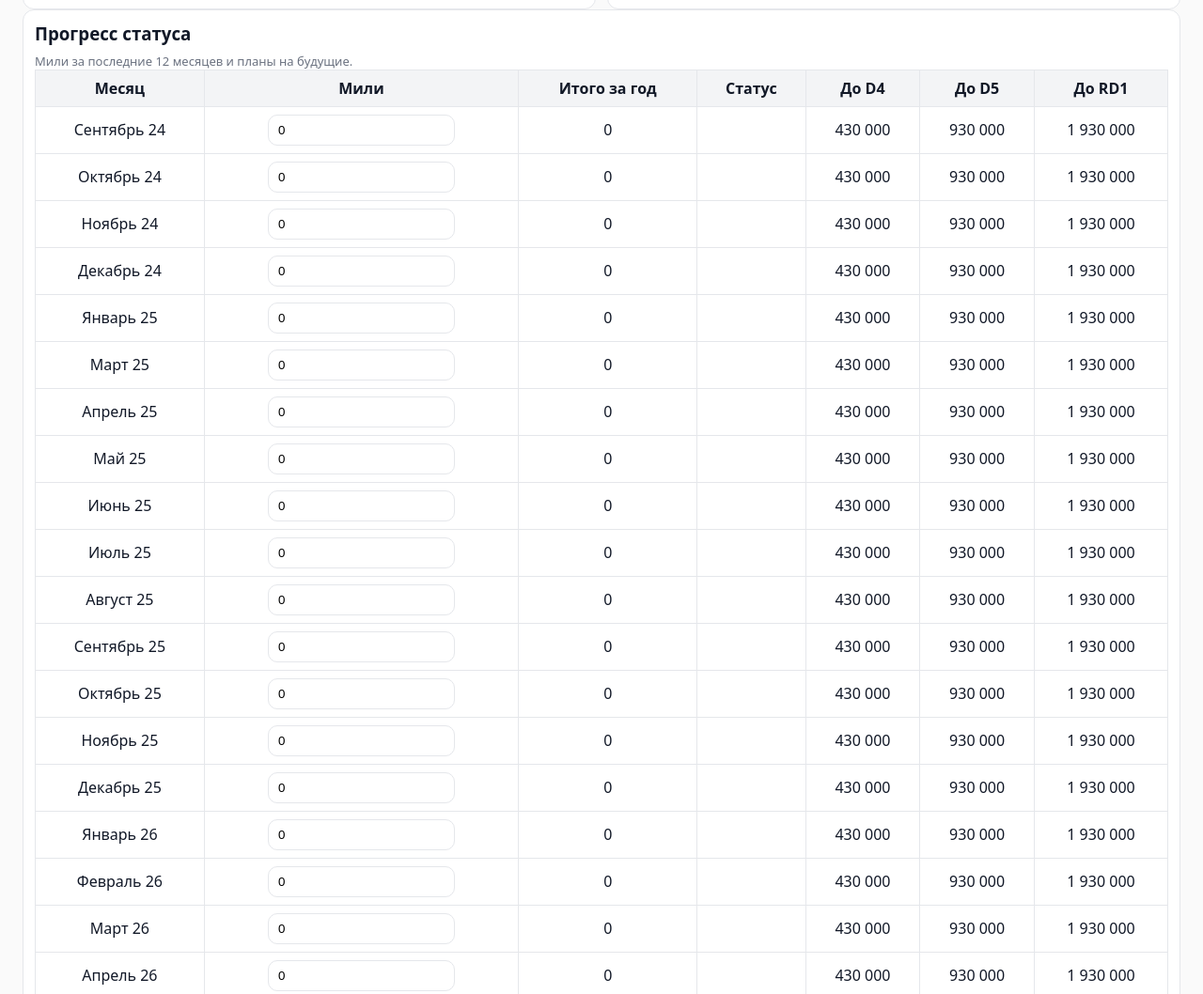
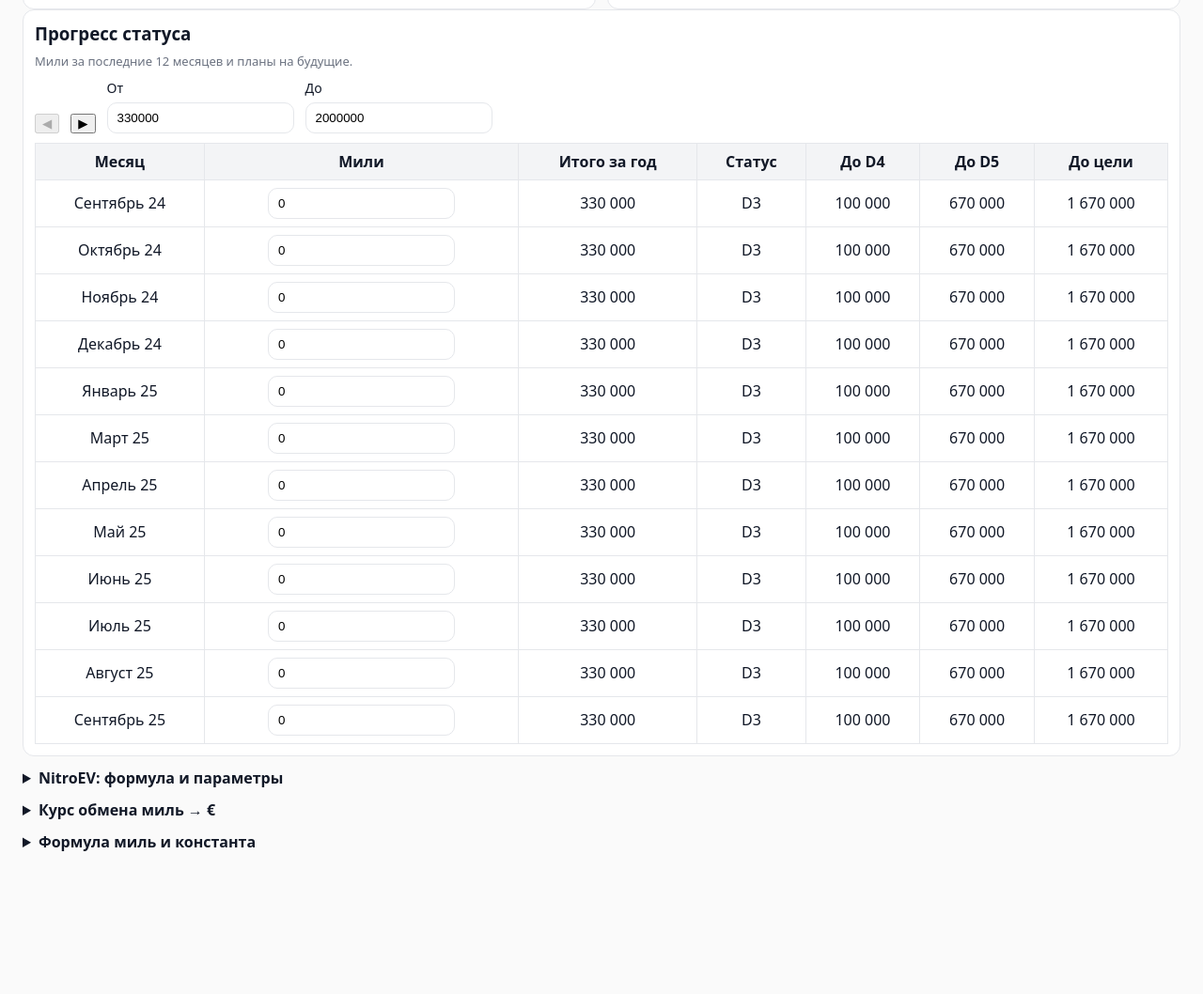
Before and after one commit to Ketamin25/Profit-2-, a plain HTML site: page index.html in a window 1280 px wide. Shown: the part 1202-2260 px from the top of the page at 94% size. After the commit the page ends 2133 px from the top, so only its background shows below. Drawn offline with Linux system fonts and the light colour scheme.

Commit message:
Revise bonuses and status progress

```diff
--- a/index.html
+++ b/index.html
@@ -200,9 +200,19 @@
 <div class="card" id="statusCard">
   <h3>Прогресс статуса</h3>
   <div class="muted">Мили за последние 12 месяцев и планы на будущие.</div>
+  <div class="row">
+    <button id="sp_prev" type="button">◀</button>
+    <button id="sp_next" type="button">▶</button>
+    <label>От
+      <input id="sp_from" type="number" value="330000" step="1000">
+    </label>
+    <label>До
+      <input id="sp_to" type="number" value="2000000" step="1000">
+    </label>
+  </div>
   <table>
     <thead>
-      <tr><th>Месяц</th><th>Мили</th><th>Итого за год</th><th>Статус</th><th>До D4</th><th>До D5</th><th>До RD1</th></tr>
+      <tr><th>Месяц</th><th>Мили</th><th>Итого за год</th><th>Статус</th><th>До D4</th><th>До D5</th><th>До цели</th></tr>
     </thead>
     <tbody id="sp_rows"></tbody>
   </table>
@@ -249,11 +259,11 @@
 <script>
   /* ====== Мили/Шаблоны ====== */
   const STATUS = {
-    D1:{name:'D1',mult:5.00,b1:{miles:10000,eurFR:100}, b2:{miles:5000,eurFR:50}},
-    D2:{name:'D2',mult:5.25,b1:{miles:25000,eurFR:250}, b2:{miles:10000,eurFR:100}},
-    D3:{name:'D3',mult:5.50,b1:{miles:50000,eurFR:500}, b2:{miles:25000,eurFR:250}},
-    D4:{name:'D4',mult:5.75,b1:{miles:100000,eurFR:1000}, b2:{miles:50000,eurFR:500}},
-    D5:{name:'D5',mult:6.00,b1:{miles:150000,eurFR:1500}, b2:{miles:50000,eurFR:500}},
+    D1:{name:'D1',mult:5.00,b1:{miles:10000,eurFR:25},  b2:{miles:10000,eurFR:25}},
+    D2:{name:'D2',mult:5.25,b1:{miles:25000,eurFR:75},  b2:{miles:25000,eurFR:75}},
+    D3:{name:'D3',mult:5.50,b1:{miles:50000,eurFR:125}, b2:{miles:50000,eurFR:125}},
+    D4:{name:'D4',mult:5.75,b1:{miles:100000,eurFR:250},b2:{miles:100000,eurFR:250}},
+    D5:{name:'D5',mult:6.00,b1:{miles:150000,eurFR:375},b2:{miles:150000,eurFR:375}},
     RD1:{name:'RD1',mult:6.00,b1:{miles:200000,eurFR:500},  b2:{miles:100000,eurFR:500}},
     RD2:{name:'RD2',mult:6.25,b1:{miles:350000,eurFR:1000}, b2:{miles:250000,eurFR:1000}},
     RD3:{name:'RD3',mult:6.50,b1:{miles:700000,eurFR:2000}, b2:{miles:500000,eurFR:2000}},
@@ -365,6 +375,8 @@
     NR_DATA[NR_MONTH]=NR_CURRENT;
     localStorage.setItem('nr_data',JSON.stringify(NR_DATA));
     nr_renderHistory();
+    sp_syncFromNR();
+    sp_render();
   }
 
   function nr_clearLimit(){
@@ -379,6 +391,8 @@
     localStorage.setItem('nr_data',JSON.stringify(NR_DATA));
     nr_render();
     nr_renderHistory();
+    sp_syncFromNR();
+    sp_render();
   }
 
   function nr_changeMonth(){
@@ -427,29 +441,42 @@
   nr_renderHistory();
 
   /* ====== Прогресс статуса ====== */
-  const SP_THRESH={D4:430000,D5:930000,RD1:1930000};
+  const SP_THRESH={D4:430000,D5:1000000,RD1:2000000};
   const SP_DATA=JSON.parse(localStorage.getItem('sp_data')||'{}');
   const SP_MONTHS=[];
+  let SP_OFFSET=0;
   (function(){
     const d=new Date();
     d.setMonth(d.getMonth()-11);
     for(let i=0;i<24;i++){ SP_MONTHS.push(d.toISOString().slice(0,7)); d.setMonth(d.getMonth()+1); }
   })();
 
+  function sp_syncFromNR(){
+    Object.keys(NR_DATA).forEach(m=>{
+      let mi=0; Object.values(NR_DATA[m]).forEach(r=>mi+=r.miles);
+      SP_DATA[m]=mi;
+    });
+    localStorage.setItem('sp_data',JSON.stringify(SP_DATA));
+  }
+
   function sp_render(){
     const body=document.getElementById('sp_rows');
-    let rows="", rolling=0;
-    for(let i=0;i<SP_MONTHS.length;i++){
+    const from=no(document.getElementById('sp_from').value);
+    const to=no(document.getElementById('sp_to').value);
+    let rows="";
+    for(let i=SP_OFFSET;i<Math.min(SP_OFFSET+12,SP_MONTHS.length);i++){
       const m=SP_MONTHS[i];
       const val=no(SP_DATA[m]);
-      rolling+=val;
-      if(i>=12) rolling-=no(SP_DATA[SP_MONTHS[i-12]]);
-      const total=rolling;
+      let rolling=0;
+      for(let j=Math.max(0,i-11); j<=i; j++){ rolling+=no(SP_DATA[SP_MONTHS[j]]); }
+      const total=from+rolling;
       const status= total>=SP_THRESH.RD1?'RD1': total>=SP_THRESH.D5?'D5': total>=SP_THRESH.D4?'D4': total>=330000?'D3':'';
-      rows+=`<tr><td>${fmtMonth(m)}</td><td><input type="number" data-month="${m}" value="${val}"></td><td class="mono">${fmt(total)}</td><td>${status}</td><td class="mono">${fmt(Math.max(0,SP_THRESH.D4-total))}</td><td class="mono">${fmt(Math.max(0,SP_THRESH.D5-total))}</td><td class="mono">${fmt(Math.max(0,SP_THRESH.RD1-total))}</td></tr>`;
+      rows+=`<tr><td>${fmtMonth(m)}</td><td><input type="number" data-month="${m}" value="${val}"></td><td class="mono">${fmt(total)}</td><td>${status}</td><td class="mono">${fmt(Math.max(0,SP_THRESH.D4-total))}</td><td class="mono">${fmt(Math.max(0,SP_THRESH.D5-total))}</td><td class="mono">${fmt(Math.max(0,to-total))}</td></tr>`;
     }
     body.innerHTML=rows;
-    body.querySelectorAll('input').forEach(inp=>inp.addEventListener('input',sp_update));
+    body.querySelectorAll('input').forEach(inp=>inp.addEventListener('change',sp_update));
+    document.getElementById('sp_prev').disabled = SP_OFFSET<=0;
+    document.getElementById('sp_next').disabled = SP_OFFSET+12>=SP_MONTHS.length;
   }
 
   function sp_update(e){
@@ -458,6 +485,16 @@
     sp_render();
   }
 
+  function sp_shift(delta){
+    SP_OFFSET=Math.max(0,Math.min(SP_MONTHS.length-12,SP_OFFSET+delta));
+    sp_render();
+  }
+
+  document.getElementById('sp_prev').addEventListener('click',()=>sp_shift(-1));
+  document.getElementById('sp_next').addEventListener('click',()=>sp_shift(1));
+  ['sp_from','sp_to'].forEach(id=>document.getElementById(id).addEventListener('change',sp_render));
+
+  sp_syncFromNR();
   sp_render();
 
   /* ====== Nitro EV (неймспейс ne_*) ====== */
```
